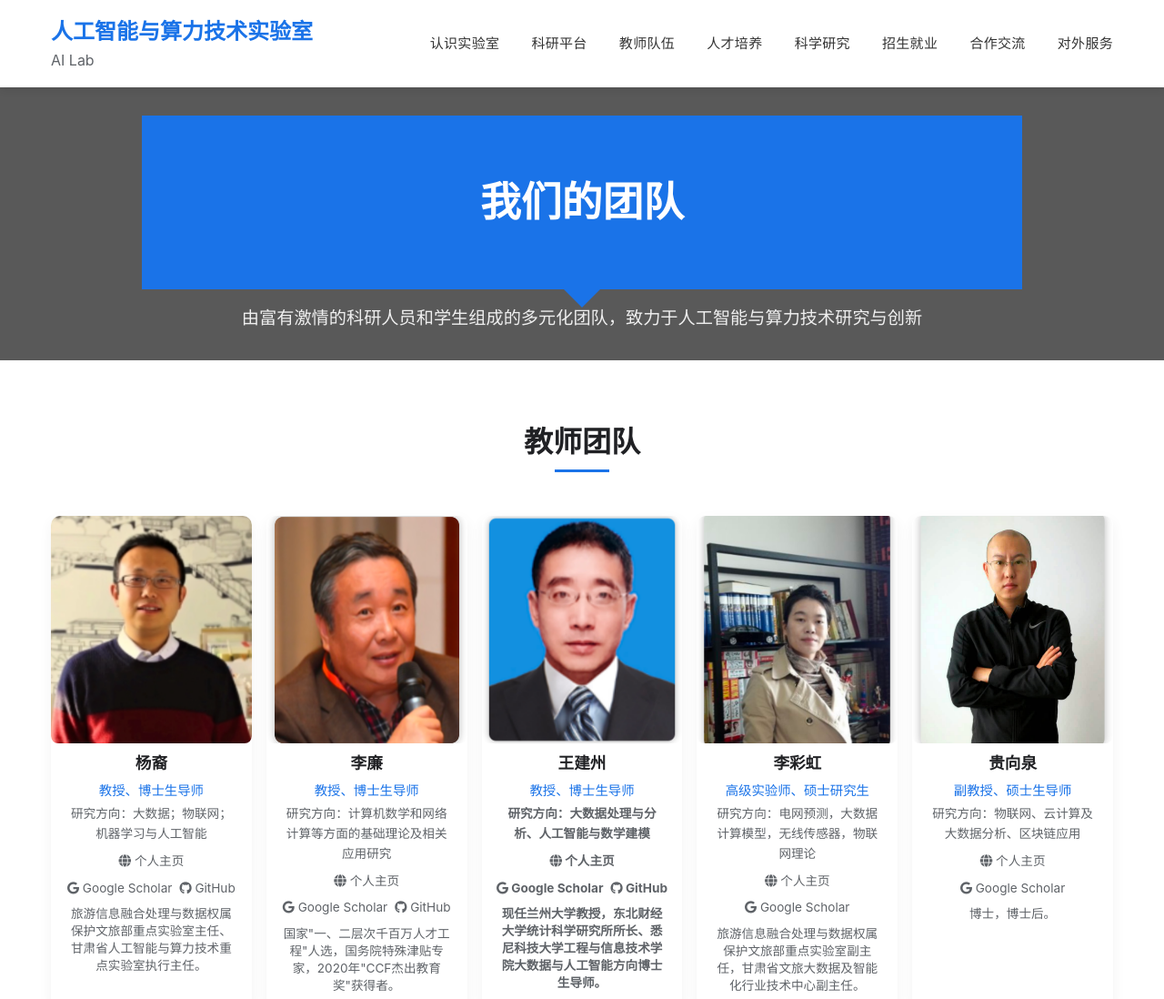
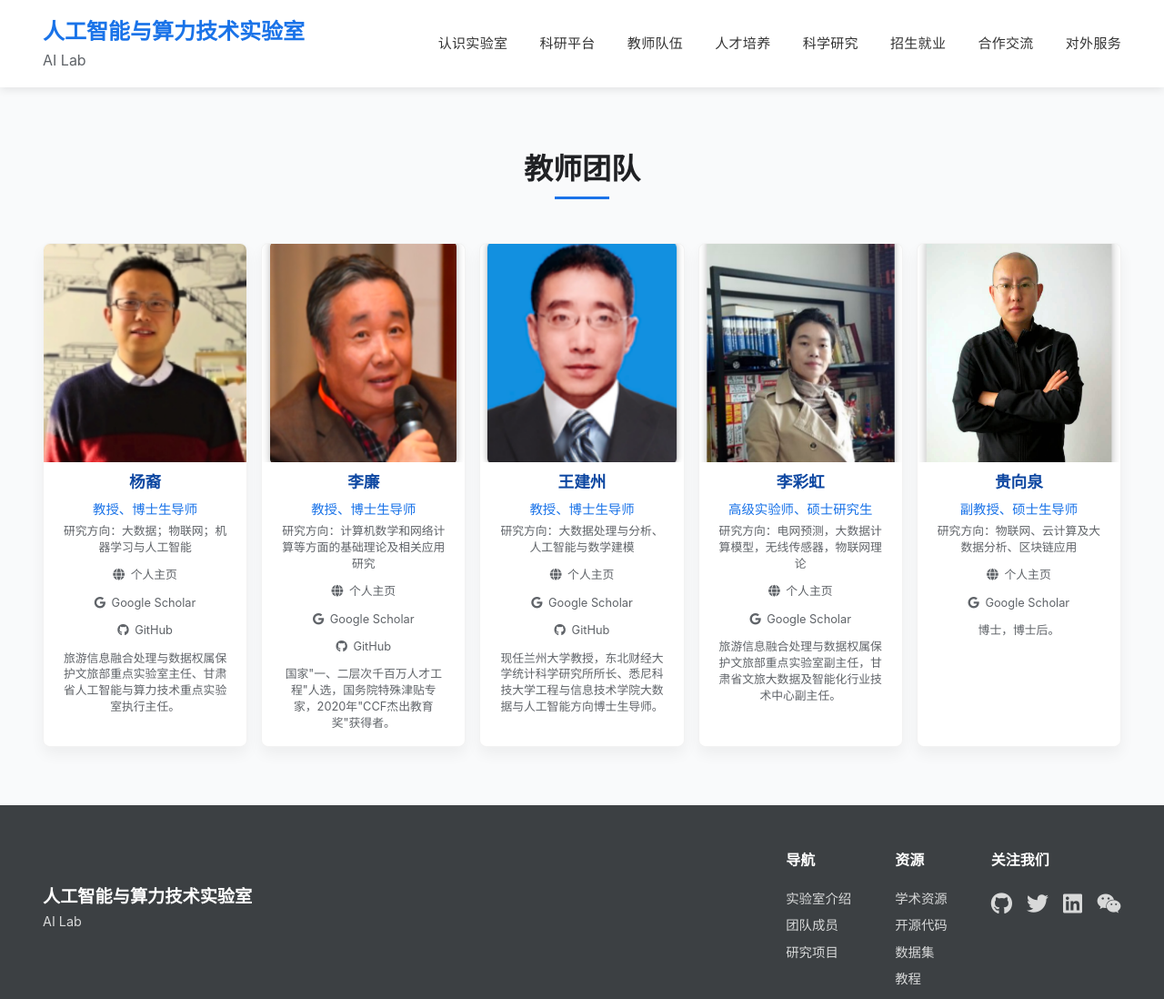
Before and after one commit to lunalhx/lab_ai_web, a website: page people.html in a window 1280 px wide. Shown: the top 1098 px of the page at 91% size. Drawn offline with Linux system fonts and the light colour scheme.

Commit message:
更新committee.html, people.css和people.html文件

```diff
--- a/people.css
+++ b/people.css
@@ -2,31 +2,20 @@
 
 /* 页面标题区域 */
 .people-hero {
-    background-image: url('../images/people-bg.jpg');
-    background-size: cover;
-    background-position: center;
-    padding: 80px 0;
-    height: 300px;
+    background-color: #ffffff;
+    padding: 60px 0;
+    height: 200px;
     display: flex;
     align-items: center;
     position: relative;
-    color: var(--text-light);
 }
 
 .people-hero::before {
-    content: '';
-    position: absolute;
-    top: 0;
-    left: 0;
-    right: 0;
-    bottom: 0;
-    background-color: rgba(0, 0, 0, 0.65);
-    z-index: 1;
+    display: none;
 }
 
 .people-hero .container {
     position: relative;
-    z-index: 2;
     max-width: 1000px;
     margin: 0 auto;
     text-align: center;
@@ -35,27 +24,21 @@
 
 .people-hero .page-title {
     font-size: 2.8rem;
-    margin-bottom: var(--spacing-md);
-    color: var(--text-light);
-}
-
-.people-hero .page-subtitle {
-    font-size: 1.2rem;
-    color: var(--text-light);
-    opacity: 0.9;
-    max-width: 800px;
-    margin: 0 auto;
+    margin-bottom: 0;
+    color: var(--primary-color);
+    font-weight: 600;
+    letter-spacing: 2px;
 }
 
 /* 团队成员卡片 */
 .people-section {
     padding: var(--spacing-xxl) 0;
-    background-color: #ffffff;
+    background-color: #f9fafb;
 }
 
 .people-section .section-title {
     font-size: 2rem;
-    margin-bottom: var(--spacing-lg);
+    margin-bottom: var(--spacing-xl);
     color: var(--text-dark);
     text-align: center;
     position: relative;
@@ -82,27 +65,29 @@
 
 .people-card {
     background-color: white;
-    border-radius: 10px;
+    border-radius: 8px;
     padding: 0;
     padding-bottom: var(--spacing-md);
-    box-shadow: 0 5px 15px rgba(0, 0, 0, 0.05);
+    box-shadow: 0 8px 16px rgba(0, 0, 0, 0.05);
     transition: transform 0.3s ease, box-shadow 0.3s ease;
     display: flex;
     flex-direction: column;
     align-items: center;
     text-align: center;
     overflow: hidden;
+    border: 1px solid rgba(0, 0, 0, 0.05);
+    width: 100%;
 }
 
 .people-card:hover {
-    transform: translateY(-5px);
-    box-shadow: 0 8px 24px rgba(0, 0, 0, 0.1);
+    transform: translateY(-8px);
+    box-shadow: 0 12px 24px rgba(0, 0, 0, 0.1);
+    border-color: var(--primary-light);
 }
 
 .people-image {
     width: 100%;
-    height: 250px;
-    border-radius: 8px;
+    height: 180px;
     overflow: hidden;
     margin-bottom: var(--spacing-sm);
     border: none;
@@ -112,11 +97,11 @@
     width: 100%;
     height: 100%;
     object-fit: cover;
-    transition: transform 0.3s ease;
+    transition: all 0.5s ease;
 }
 
 .people-card:hover .people-image img {
-    transform: scale(1.05);
+    transform: scale(1.08);
 }
 
 .people-info {
@@ -127,7 +112,8 @@
 .people-info h3 {
     font-size: 1.1rem;
     margin-bottom: var(--spacing-xs);
-    color: var(--text-dark);
+    color: var(--primary-dark);
+    font-weight: 600;
 }
 
 .people-title {
@@ -139,13 +125,14 @@
 
 .people-research {
     color: var(--text-medium);
-    font-size: 0.85rem;
+    font-size: 0.8rem;
     margin-bottom: var(--spacing-sm);
+    line-height: 1.4;
 }
 
 .people-links {
     display: flex;
-    gap: var(--spacing-sm);
+    gap: var(--spacing-xs);
     margin-bottom: var(--spacing-sm);
     flex-wrap: wrap;
     justify-content: center;
@@ -153,18 +140,26 @@
 
 .people-links a {
     color: var(--secondary-color);
-    font-size: 0.85rem;
-    transition: color 0.3s ease;
+    font-size: 0.8rem;
+    transition: all 0.3s ease;
+    padding: 3px 6px;
+    border-radius: 4px;
 }
 
 .people-links a:hover {
     color: var(--primary-color);
+    background-color: var(--primary-light);
+}
+
+.people-links a i {
+    margin-right: 3px;
 }
 
 .people-bio {
     color: var(--text-medium);
-    font-size: 0.85rem;
+    font-size: 0.8rem;
     line-height: 1.4;
+    padding: 0 var(--spacing-xs);
 }
 
 /* 响应式设计 */
@@ -193,10 +188,6 @@
     .people-hero .page-title {
         font-size: 2rem;
     }
-
-    .people-hero .page-subtitle {
-        font-size: 1rem;
-    }
 }
 
 @media (max-width: 480px) {
--- a/people.html
+++ b/people.html
@@ -3,24 +3,13 @@
 <head>
     <meta charset="UTF-8">
     <meta name="viewport" content="width=device-width, initial-scale=1.0">
+    <meta name="description" content="人工智能与算力技术实验室团队成员，包括教授、科研人员和学生等">
     <title>团队成员 - 人工智能与算力技术实验室</title>
     <link rel="stylesheet" href="styles.css">
     <link rel="stylesheet" href="https://cdnjs.cloudflare.com/ajax/libs/font-awesome/6.0.0-beta3/css/all.min.css">
     <link rel="stylesheet" href="people.css">
     <style>
-        /* 覆盖lab-intro.css中冲突的样式 */
-        .sub-dropdown {
-            position: relative !important;
-            left: auto !important;
-            top: auto !important;
-            background-color: transparent !important;
-            min-width: auto !important;
-            box-shadow: none !important;
-            border-radius: 0 !important;
-            z-index: auto !important;
-            padding: 0 !important;
-        }
-
+        /* 导航样式覆盖 */
         .submenu {
             position: absolute;
             top: -12px;
@@ -43,6 +32,29 @@
             transform: translateX(0);
             transition-delay: 0s;
             pointer-events: auto;
+        }
+
+        /* 调整容器宽度以适应5个卡片 */
+        .container {
+            max-width: 1280px !important;
+            width: 95% !important;
+            margin: 0 auto !important;
+            padding: 0 15px !important;
+        }
+
+        /* 确保people-section中的容器宽度足够 */
+        .people-section .container {
+            max-width: 1280px !important;
+        }
+
+        /* 调整卡片大小 */
+        .people-section .people-grid {
+            grid-template-columns: repeat(5, 1fr) !important;
+            gap: 15px !important;
+        }
+
+        .people-section .people-image {
+            height: 240px !important;
         }
     </style>
 </head>
@@ -112,12 +124,6 @@
         </div>
     </header>
 
-    <section class="people-hero hero-section">
-        <div class="container">
-            <h1 class="page-title">我们的团队</h1>
-            <p class="page-subtitle">由富有激情的科研人员和学生组成的多元化团队，致力于人工智能与算力技术研究与创新</p>
-        </div>
-    </section>
 
     <section class="people-section" id="teachers">
         <div class="container">
@@ -160,7 +166,7 @@
                         <img src="images/people/teacher3.jpg" alt="王建州">
                     </div>
                     <div class="people-info">
-                        <h3>王建州<h3>
+                        <h3>王建州</h3>
                         <p class="people-title">教授、博士生导师</p>
                         <p class="people-research">研究方向：大数据处理与分析、人工智能与数学建模</p>
                         <div class="people-links">
```
Also changed, not shown: committee.html (+0 -8 lines).
